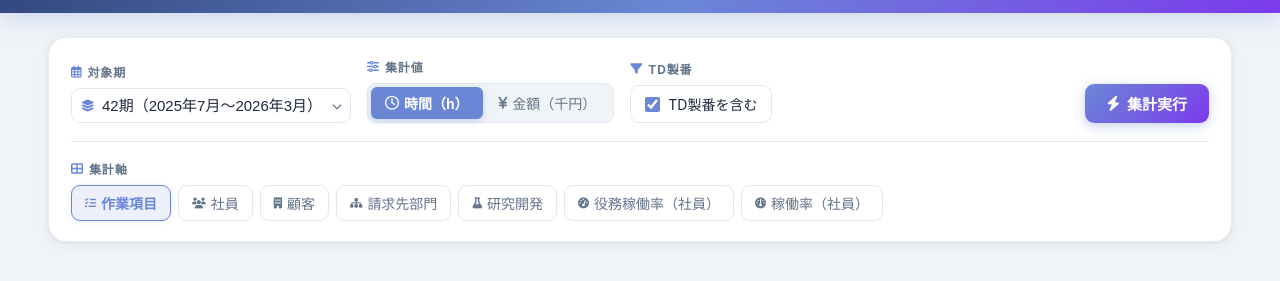
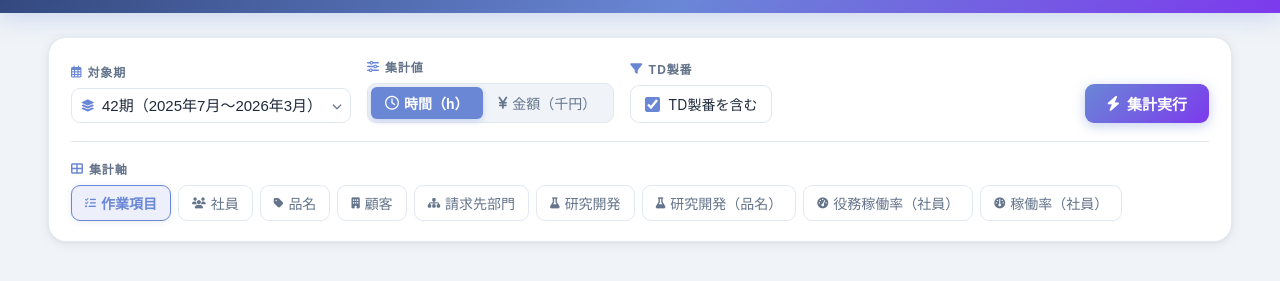
Before and after one commit to k-suehiro/itdc-analitics, a plain HTML site: page index.html in a window 1280 px wide. Shown: the part 69-350 px from the top of the page. Drawn offline with nearby package versions, Linux system fonts and the light colour scheme.

Commit message:
集計軸に「品名」と「研究開発（品名）」を追加し、関連するビューの処理を更新しました。index.htmlに新しいボタンを追加し、README.mdを更新して新機能を反映しました。

```diff
--- a/index.html
+++ b/index.html
@@ -717,12 +717,16 @@
           <i class="fa-solid fa-list-check"></i>&#x4F5C;&#x696D;&#x9805;&#x76EE;        </button>
         <button class="axis-btn" data-view="user_name" onclick="setViewType(this)">
           <i class="fa-solid fa-users"></i>&#x793E;&#x54E1;        </button>
+        <button class="axis-btn" data-view="product_name" onclick="setViewType(this)">
+          <i class="fa-solid fa-tag"></i>&#x54C1;&#x540D;        </button>
         <button class="axis-btn" data-view="client" onclick="setViewType(this)">
           <i class="fa-solid fa-building"></i>&#x9867;&#x5BA2;        </button>
         <button class="axis-btn" data-view="department" onclick="setViewType(this)">
           <i class="fa-solid fa-sitemap"></i>&#x8ACB;&#x6C42;&#x5148;&#x90E8;&#x9580;        </button>
         <button class="axis-btn" data-view="rd" onclick="setViewType(this)">
           <i class="fa-solid fa-flask"></i>&#x7814;&#x7A76;&#x958B;&#x767A;        </button>
+        <button class="axis-btn" data-view="rd_product_name" onclick="setViewType(this)">
+          <i class="fa-solid fa-flask"></i>&#x7814;&#x7A76;&#x958B;&#x767A;&#xFF08;&#x54C1;&#x540D;&#xFF09;        </button>
         <button class="axis-btn util-btn" data-view="utilization_yakumu" onclick="setViewType(this)">
           <i class="fa-solid fa-gauge-high"></i>&#x5F79;&#x52D9;&#x7A3C;&#x50CD;&#x7387;&#xFF08;&#x793E;&#x54E1;&#xFF09;
         </button>
@@ -894,7 +898,7 @@
     for (var j = 0; j < toggleBtns.length; j++) toggleBtns[j].disabled = util;
     // rd・稼働率ビューはTDチェックボックス対象外
     var tdWrap = document.getElementById('tdCheckboxWrap');
-    if (currentView === 'rd' || isUtilView(currentView)) {
+    if (currentView === 'rd' || currentView === 'rd_product_name' || isUtilView(currentView)) {
       tdWrap.classList.add('disabled');
     } else {
       tdWrap.classList.remove('disabled');
@@ -930,9 +934,11 @@
   var VIEW_LABELS = {
     task_type:          '作業項目',
     user_name:          '社員',
+    product_name:       '品名',
     client:             '顧客',
     department:         '請求先部門',
     rd:                 '研究開発',
+    rd_product_name:    '研究開発（品名）',
     utilization_yakumu: '役務稼働率（社員）',
     utilization:        '稼働率（社員）'
   };
```
Also changed, not shown: 2 other files.
